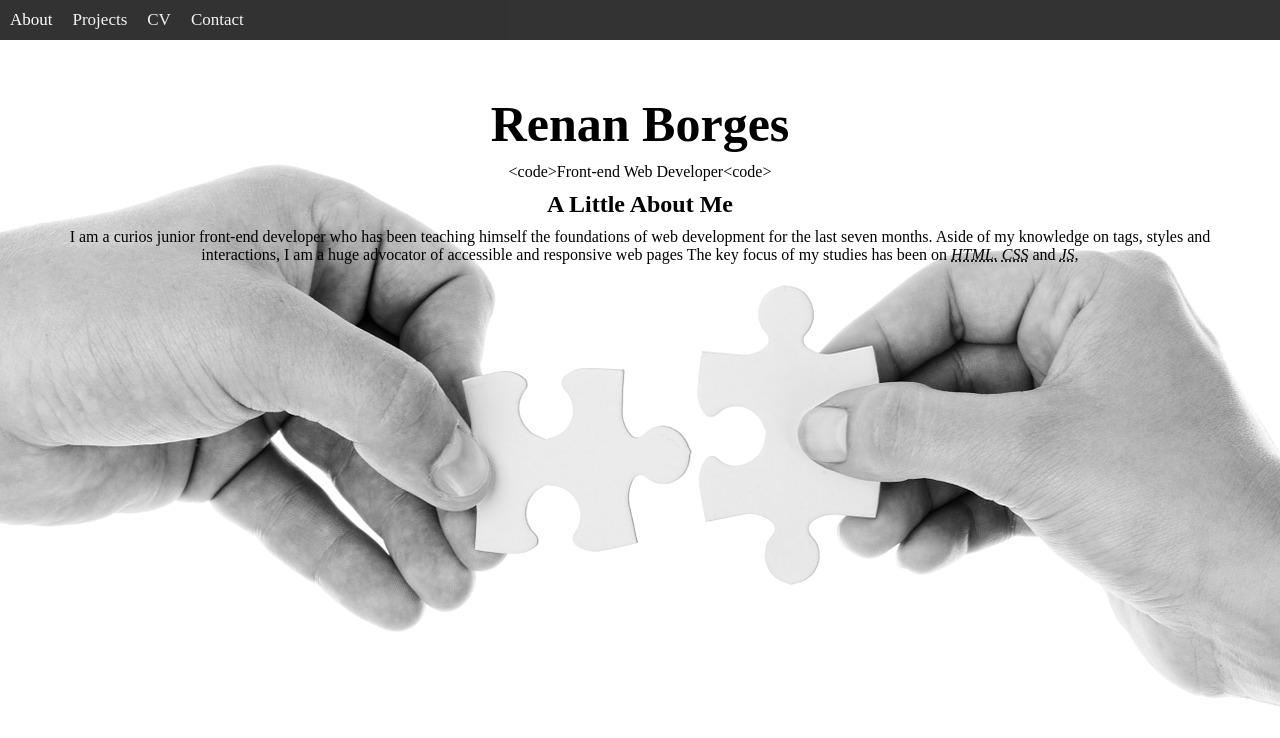
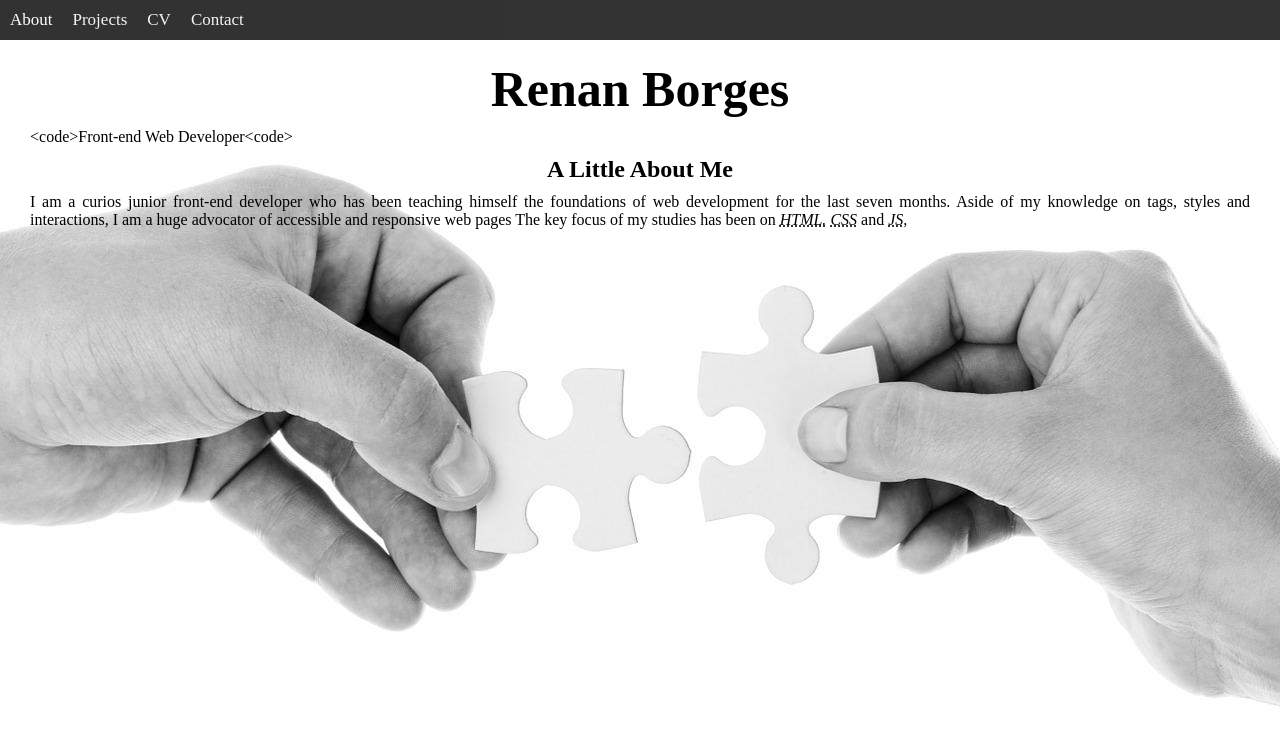
Before and after one commit to Renan3232/Portfolio-Resume-Website, a plain HTML site: page index.html in a window 1280 px wide. Shown: the top 738 px of the page. Drawn offline with Linux system fonts and the light colour scheme.

Commit message:
Improving-first-page

```diff
--- a/style.css
+++ b/style.css
@@ -53,8 +53,7 @@ body {
 
 /* styling main container for h1,h2,p*/
 main {
-
-  font-display: block;
+  display: flex;
   width: 100%;
   text-align: center;
   position: fixed;
@@ -65,9 +64,9 @@ main {
 h1 {
     font-size: 50px;
     padding: 0;
-    margin-top: 40px;
+    margin-top:5px;
     margin-bottom: 0;
-    background-color: ;
+
 
 }
 /*styling h2*/
@@ -82,6 +81,7 @@ main p {
     margin-bottom: 0;
     padding: 10px;
     box-sizing: border-box;
+    text-align: justify
 
 
 }
```
